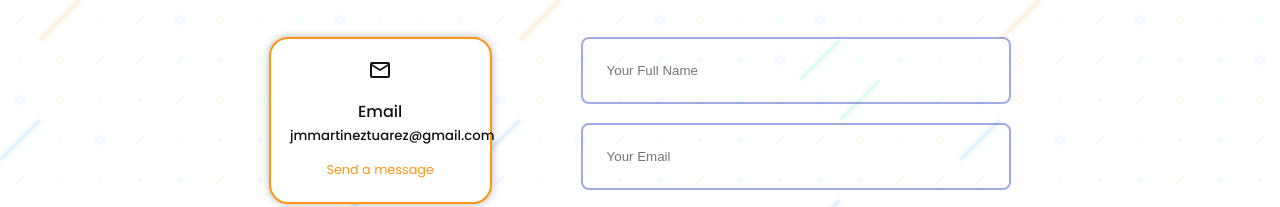
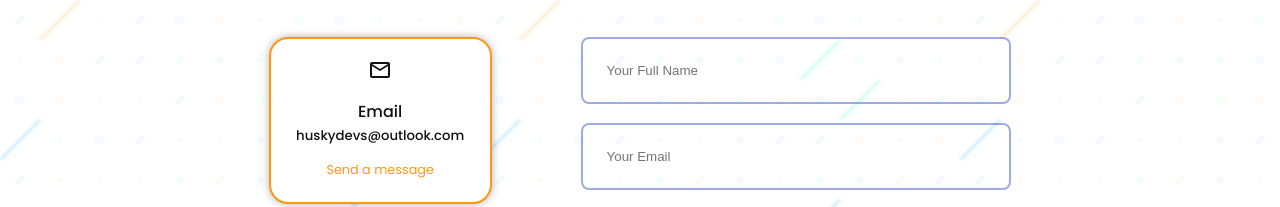
Before and after one commit to HuskyDevsTeam/HuskyPages, a React (Vite) app: page / in a window 1280 px wide. Shown: the part 11200-11407 px from the top of the page. Built offline with nearby package versions, Linux system fonts and the light colour scheme.

Commit message:
Update contact email

```diff
--- a/src/components/contact/index.jsx
+++ b/src/components/contact/index.jsx
@@ -41,8 +41,8 @@ function Contact() {
 						color="#ff9616"
 						subcolor="#b80c00"
 						name="Email"
-						username="jmmartineztuarez@gmail.com"
-						url="mailto:jmmartineztuarez@gmail.com"
+						username="huskydevs@outlook.com"
+						url="mailto:huskydevs@outlook.com"
 					/>
 					<ContactCard
 						Icon={RiMessengerLine}
```
